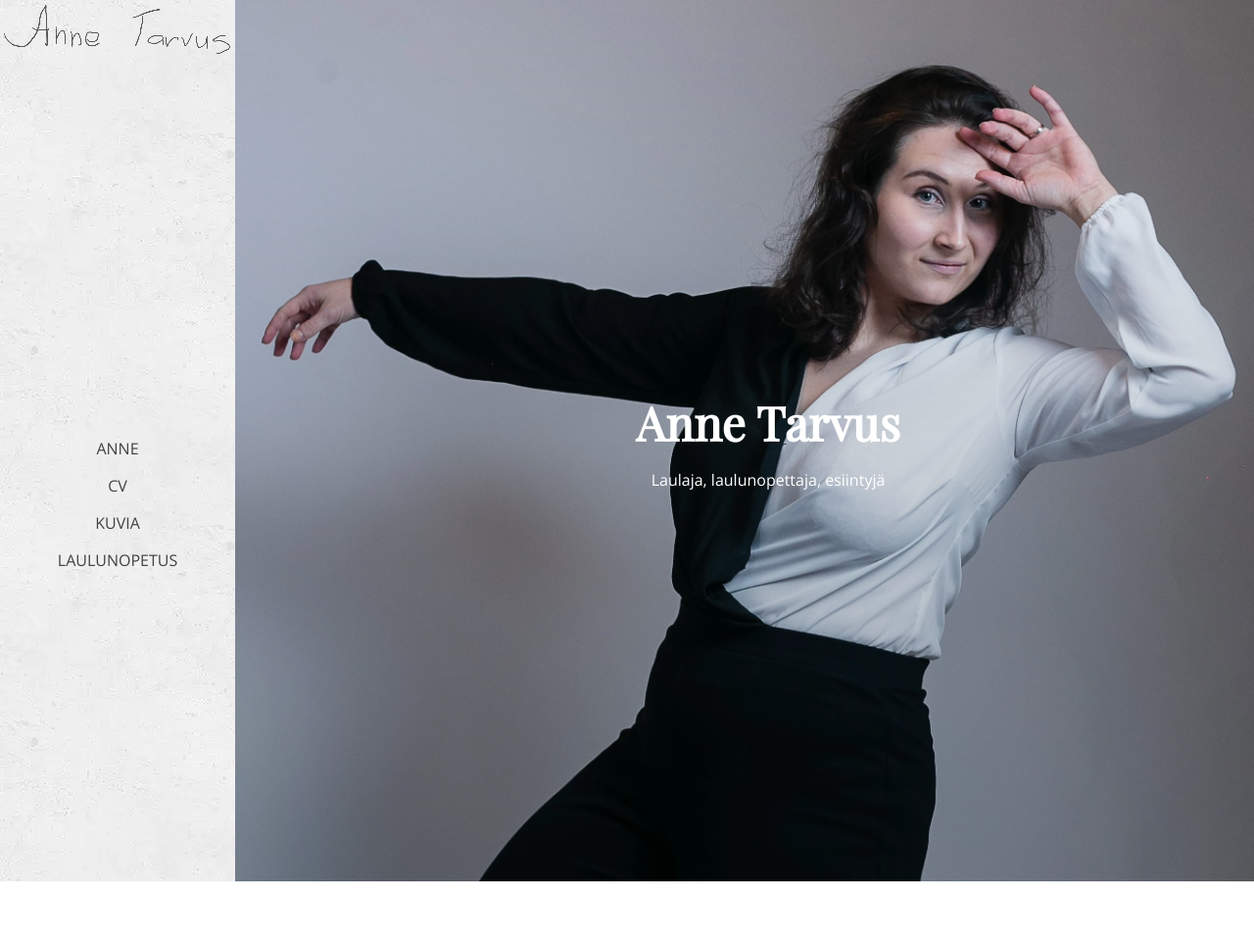
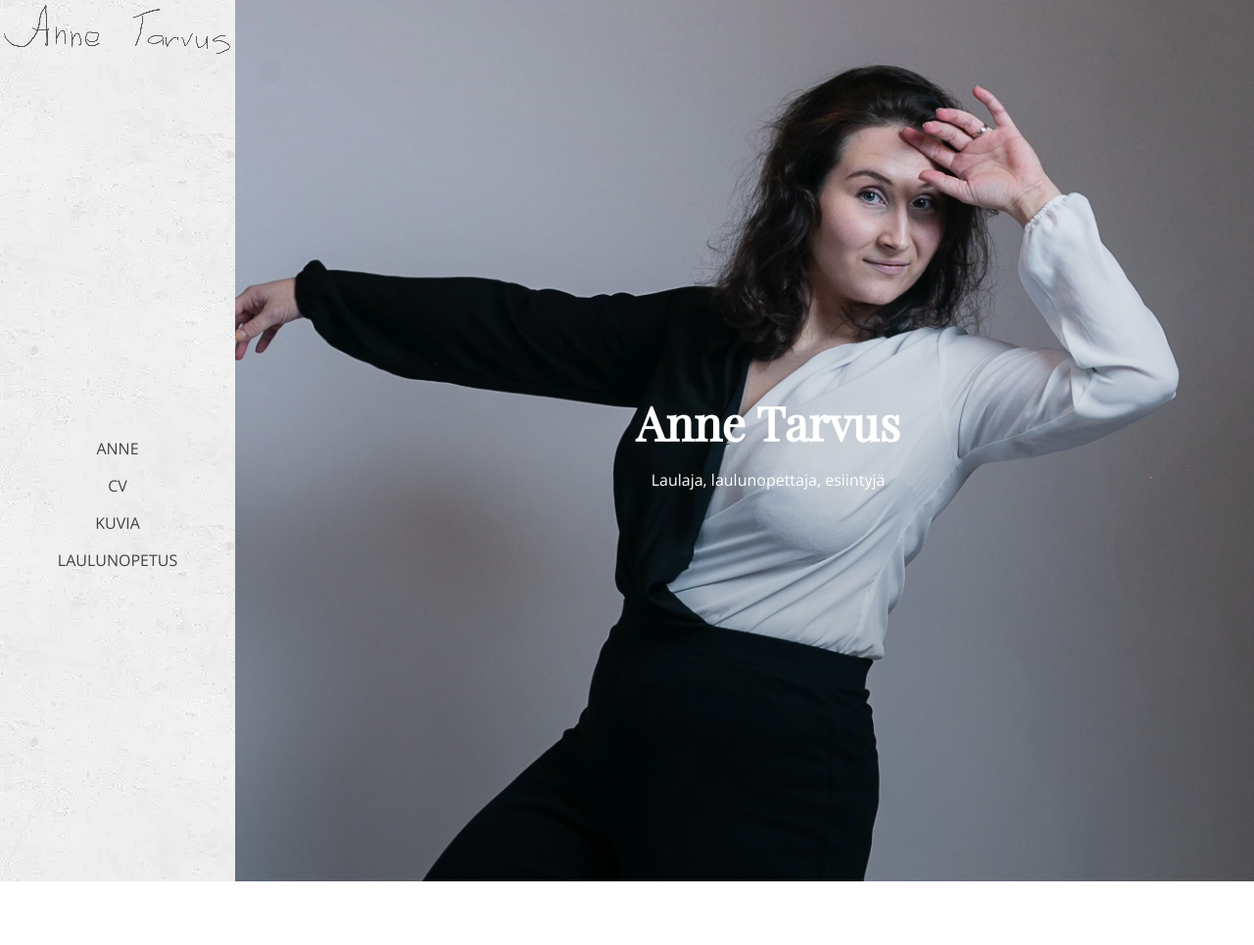
Before and after one commit to AnneTarvus/annetarvus.github.io, a Jekyll site: the page built from home.md, in a window 1280 px wide. Shown: the whole page at 98% size. Built offline with Jekyll 4.4.1, drawn with Linux system fonts in a browser that asks for light colours.

Commit message:
Fixed home on vertical monitor

```diff
--- a/_sass/main.scss
+++ b/_sass/main.scss
@@ -48,6 +48,7 @@ aside {
   display: flex;
   flex-direction: column;
   background-image: linear-gradient(rgba(0, 0, 0, 0), rgba(0, 0, 0, 0.25)), url("../img/hero.webp");
+  background-position: center center;
   height: 100%;
   align-self: center;
   background-repeat: no-repeat;
@@ -171,9 +172,6 @@ h3 {
     align-items: center;
     justify-content: space-between;
   }
-  .hero-image {
-    background-position: center center;
-  }
   #links {
     overflow: hidden;
     display: none;
```
